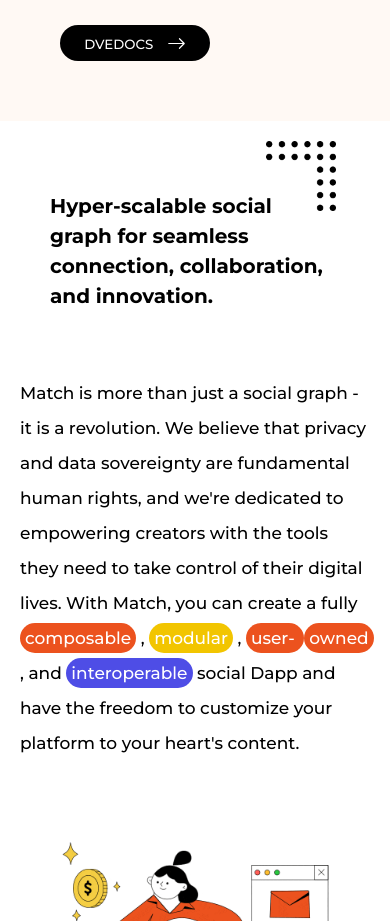
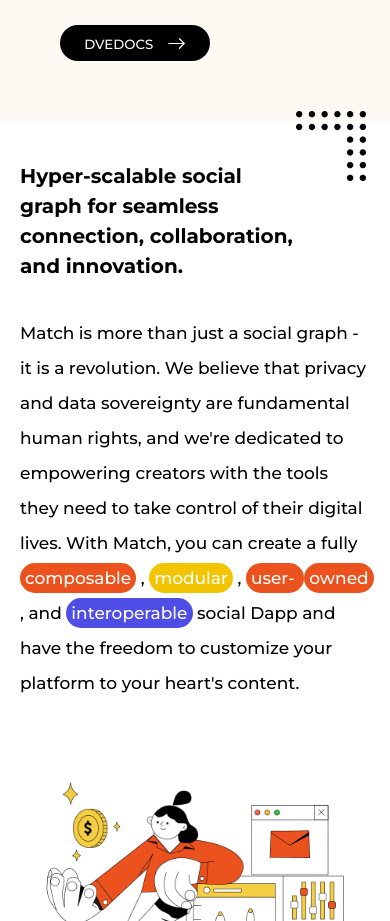
Before and after one commit to DevOlagboye/mathchain-react, a React (Create React App) app: page / in a window 390 px wide. Shown: the part 1380-2301 px from the top of the page. Built offline with nearby package versions, Linux system fonts and the light colour scheme.

Commit message:
Made some changes with responsiveness

```diff
--- a/src/Components/HyperScale/HyperScale.css
+++ b/src/Components/HyperScale/HyperScale.css
@@ -22,6 +22,9 @@
 }
 
 @media (max-width: 800px) {
+  .hyperscale-container {
+    padding: 20px;
+  }
   .hyper-img {
     width: 70px;
     top: -50px;
```
